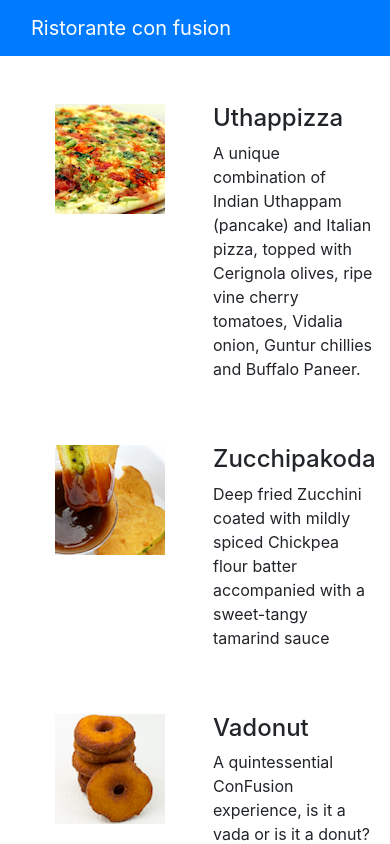
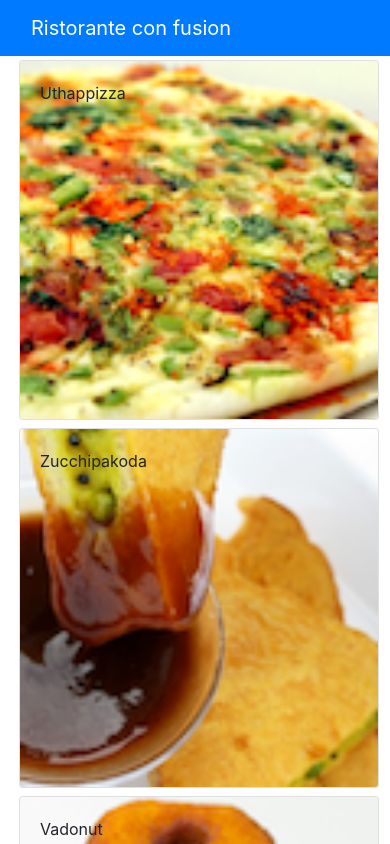
Before and after one commit to bicipeng/Confusion-Menu, a React (Create React App) app: page / in a window 390 px wide. Shown: the top 844 px of the page. Built offline with nearby package versions, Linux system fonts and the light colour scheme.

Commit message:
feat: first assignment

```diff
--- a/package.json
+++ b/package.json
@@ -27,5 +27,8 @@
       "last 1 firefox version",
       "last 1 safari version"
     ]
+  },
+  "devDependencies": {
+    "eslint-config-react-app": "^5.0.2"
   }
 }
--- a/src/App.js
+++ b/src/App.js
@@ -1,23 +1,33 @@
-import React from 'react';
+import React,{Component}from 'react';
 //import logo from './logo.svg';
 import {Navbar,NavbarBrand} from 'reactstrap'
 //import reactstrap component Navbar
 //narbarBrand for name
 import './App.css';
-import Menu from './components/menucomponent' //menu is every thing you import from menucomponent and you use it in the <menu/>
+import Menu from './components/MenuComponent' //menu is every thing you import from menucomponent and you use it in the <menu/>
+
+import { DISHES } from './shared/dishes';
 
 
-function App() {
+class App extends Component {
+constructor(props){
+  super(props);
+  this.state={
+    dishes:DISHES
+  };
+}
+render(){
   return (
-    <div >
+    <div>
       <Navbar dark color='primary'>
         <div className = 'container'>
           <NavbarBrand href='/'>Ristorante con fusion </NavbarBrand>
         </div>
       </Navbar>
-      <Menu/>
+      <Menu dishes ={this.state.dishes}/>
     </div>
   );
 }
+}
 
 export default App;
--- /dev/null
+++ b/src/components/DishComments.js
@@ -0,0 +1,16 @@
+import React from 'react';
+
+const DishComments = props =>{
+
+const {comment,author,date}=props.comment
+return (
+    <div>
+  <ul>{comment}</ul>
+  <ul>{`-- ${author} , ${date}`}</ul>
+</div>
+    )
+
+
+}
+
+export default DishComments
--- /dev/null
+++ b/src/components/DishdetailComponent.js
@@ -0,0 +1,40 @@
+import React from 'react';
+import {Card,CardImg,CardText,CardBody,CardTitle} from 'reactstrap'
+import DishComments from './DishComments';
+
+
+const DishDetail =props=>{
+
+  const dish=props.singleDish
+        return(
+            <div className='row'>
+                <div className="col-12 col-md-5 m-1">
+            <Card >
+            <CardImg with="100%" src={dish.image} alt={dish.name}/>
+            <CardBody >
+            <CardTitle>{dish.name}</CardTitle>
+            <CardText>{dish.description}</CardText>
+            </CardBody>
+        </Card>
+
+        </div>
+        <div className="col-12 col-md-5 m-1">
+
+{dish.comments ?  (
+<div>
+    <h4>Comments</h4>
+     {dish.comments.map((comment,index)=>(
+        <DishComments comment={comment} key={index}/>
+     ))}
+
+     </div>
+     ) : null
+      }
+        </div>
+         </div>
+        )
+
+
+}
+
+export default DishDetail;
--- a/src/components/menucomponent.js
+++ b/src/components/menucomponent.js
@@ -1,5 +1,6 @@
 import React,{Component} from 'react'; //allows you to create component
-import {Media} from 'reactstrap'
+import {Card,CardImg,CardImgOverlay,CardTitle} from 'reactstrap'
+import DishDetail from './DishdetailComponent'
 
 class Menu extends Component{ //component name is menu which is a class
 
@@ -7,67 +8,44 @@
 
      super(props);
      this.state={ //state stores in properties related to this component that we can make use of
-        dishes:[ {
-            id: 0,
-            name:'Uthappizza',
-            image: 'assets/images/uthappizza.png',
-            category: 'mains',
-            label:'Hot',
-            price:'4.99',
-            description:'A unique combination of Indian Uthappam (pancake) and Italian pizza, topped with Cerignola olives, ripe vine cherry tomatoes, Vidalia onion, Guntur chillies and Buffalo Paneer.'                        },
-         {
-            id: 1,
-            name:'Zucchipakoda',
-            image: 'assets/images/zucchipakoda.png',
-            category: 'appetizer',
-            label:'',
-            price:'1.99',
-            description:'Deep fried Zucchini coated with mildly spiced Chickpea flour batter accompanied with a sweet-tangy tamarind sauce'                        },
-         {
-            id: 2,
-            name:'Vadonut',
-            image: 'assets/images/vadonut.png',
-            category: 'appetizer',
-            label:'New',
-            price:'1.99',
-            description:'A quintessential ConFusion experience, is it a vada or is it a donut?'                        },
-         {
-            id: 3,
-            name:'ElaiCheese Cake',
-            image: 'assets/images/elaicheesecake.png',
-            category: 'dessert',
-            label:'',
-            price:'2.99',
-            description:'A delectable, semi-sweet New York Style Cheese Cake, with Graham cracker crust and spiced with Indian cardamoms'                        }
-         ]
+        selectedDish:{}
 
      }
+     this.onDishSelect=this.onDishSelect.bind(this)
     }
+
+    onDishSelect(dish){
+        this.setState(
+            {
+                selectedDish:dish
+            }
+            )
+    }
+    renderDish(dish){//only render the dish when you click on it ,make the card in the
+        //render dish function
+        return ( dish ?
+        <DishDetail/> :null)
+        }
+
 
     render(){//render is a method which will return the coresponding view of the component
 //since dishes is store in the class we can access through this.state.prot
 //create a list of men
-        const menu=this.state.dishes.map((dish) => {
+console.log("******",this.props)
+        const menu=this.props.dishes.map((dish) => {
             return (
-                // return a lay out in map function
-                // dont forget the key when we map in react
-                // Now, whenever you construct a list of items
-                // in React, every item requires a key attribute to be specified
-                // for it. So, this is where we are taking a list of items and then
-                //  rendering them here. And then so the key helps when React is rendering
-                // these items on the screen. The key helps React to recognize each one of these
-                //  elements and while it is updating the screen so the keys will enable it to identify each of those elements uniquely
-                <div key ={dish.id} className="col-12 mt-5">
-                    <Media tag='li'>
-                        <Media left middle>
-                            <Media object src={dish.image} alt={dish.name}/>
-                        </Media>
-                        <Media body className='ml-5'>
-                            <Media heading>{dish.name}</Media>
-                            <p>{dish.description}</p>
-                        </Media>
 
-                    </Media>
+                <div key ={dish.id} className="col-12 col-md-5 m-1">
+                    <Card onClick={()=>this.onDishSelect(dish)} >
+
+                            <CardImg with="100%" object src={dish.image} alt={dish.name}/>
+                        <CardImgOverlay>
+
+                            <CardTitle>{dish.name}</CardTitle>
+
+                        </CardImgOverlay>
+
+                    </Card>
                 </div>
 
             )
@@ -76,12 +54,12 @@
         return(
 <div className='container'>
     <div className ='row'>
-        {/* will contain a list of dishes in the rest. media list  */}
-        <Media list>
            {menu}
-        </Media>
-        {/* the map function can be place here instead of seperating into two blocks of codes */}
     </div>
+
+        {this.state.selectedDish ?
+        ( <DishDetail  singleDish={this.state.selectedDish}/>)
+        :null}
 </div>
         );
     }
--- /dev/null
+++ b/src/shared/dishes.js
@@ -0,0 +1,185 @@
+export const DISHES=[
+   {
+   id: 0,
+   name:'Uthappizza',
+   image: 'assets/images/uthappizza.png',
+   category: 'mains',
+   label:'Hot',
+   price:'4.99',
+   description:'A unique combination of Indian Uthappam (pancake) and Italian pizza, topped with Cerignola olives, ripe vine cherry tomatoes, Vidalia onion, Guntur chillies and Buffalo Paneer.',
+   comments: [
+       {
+       id: 0,
+       rating: 5,
+       comment: "Imagine all the eatables, living in conFusion!",
+       author: "John Lemon",
+       date: "2012-10-16T17:57:28.556094Z"
+       },
+       {
+       id: 1,
+       rating: 4,
+       comment: "Sends anyone to heaven, I wish I could get my mother-in-law to eat it!",
+       author: "Paul McVites",
+       date: "2014-09-05T17:57:28.556094Z"
+       },
+       {
+       id: 2,
+       rating: 3,
+       comment: "Eat it, just eat it!",
+       author: "Michael Jaikishan",
+       date: "2015-02-13T17:57:28.556094Z"
+       },
+       {
+       id: 3,
+       rating: 4,
+       comment: "Ultimate, Reaching for the stars!",
+       author: "Ringo Starry",
+       date: "2013-12-02T17:57:28.556094Z"
+       },
+       {
+       id: 4,
+       rating: 2,
+       comment: "It's your birthday, we're gonna party!",
+       author: "25 Cent",
+       date: "2011-12-02T17:57:28.556094Z"
+       }
+   ]                        },
+   {
+   id: 1,
+   name:'Zucchipakoda',
+   image: 'assets/images/zucchipakoda.png',
+   category: 'appetizer',
+   label:'',
+   price:'1.99',
+   description:'Deep fried Zucchini coated with mildly spiced Chickpea flour batter accompanied with a sweet-tangy tamarind sauce',
+   comments: [
+       {
+       id: 0,
+       rating: 5,
+       comment: "Imagine all the eatables, living in conFusion!",
+       author: "John Lemon",
+       date: "2012-10-16T17:57:28.556094Z"
+       },
+       {
+       id: 1,
+       rating: 4,
+       comment: "Sends anyone to heaven, I wish I could get my mother-in-law to eat it!",
+       author: "Paul McVites",
+       date: "2014-09-05T17:57:28.556094Z"
+       },
+       {
+       id: 2,
+       rating: 3,
+       comment: "Eat it, just eat it!",
+       author: "Michael Jaikishan",
+       date: "2015-02-13T17:57:28.556094Z"
+       },
+       {
+       id: 3,
+       rating: 4,
+       comment: "Ultimate, Reaching for the stars!",
+       author: "Ringo Starry",
+       date: "2013-12-02T17:57:28.556094Z"
+       },
+       {
+       id: 4,
+       rating: 2,
+       comment: "It's your birthday, we're gonna party!",
+       author: "25 Cent",
+       date: "2011-12-02T17:57:28.556094Z"
+       }
+   ]
+   },
+   {
+   id: 2,
+   name:'Vadonut',
+   image: 'assets/images/vadonut.png',
+   category: 'appetizer',
+   label:'New',
+   price:'1.99',
+   description:'A quintessential ConFusion experience, is it a vada or is it a donut?',
+   comments: [
+       {
+       id: 0,
+       rating: 5,
+       comment: "Imagine all the eatables, living in conFusion!",
+       author: "John Lemon",
+       date: "2012-10-16T17:57:28.556094Z"
+       },
+       {
+       id: 1,
+       rating: 4,
+       comment: "Sends anyone to heaven, I wish I could get my mother-in-law to eat it!",
+       author: "Paul McVites",
+       date: "2014-09-05T17:57:28.556094Z"
+       },
+       {
+       id: 2,
+       rating: 3,
+       comment: "Eat it, just eat it!",
+       author: "Michael Jaikishan",
+       date: "2015-02-13T17:57:28.556094Z"
+       },
+       {
+       id: 3,
+       rating: 4,
+       comment: "Ultimate, Reaching for the stars!",
+       author: "Ringo Starry",
+       date: "2013-12-02T17:57:28.556094Z"
+       },
+       {
+       id: 4,
+       rating: 2,
+       comment: "It's your birthday, we're gonna party!",
+       author: "25 Cent",
+       date: "2011-12-02T17:57:28.556094Z"
+       }
+   ]
+   },
+   {
+   id: 3,
+   name:'ElaiCheese Cake',
+   image: 'assets/images/elaicheesecake.png',
+   category: 'dessert',
+   label:'',
+   price:'2.99',
+   description:'A delectable, semi-sweet New York Style Cheese Cake, with Graham cracker crust and spiced with Indian cardamoms',
+   comments: [
+       {
+       id: 0,
+       rating: 5,
+       comment: "Imagine all the eatables, living in conFusion!",
+       author: "John Lemon",
+       date: "2012-10-16T17:57:28.556094Z"
+       },
+       {
+       id: 1,
+       rating: 4,
+       comment: "Sends anyone to heaven, I wish I could get my mother-in-law to eat it!",
+       author: "Paul McVites",
+       date: "2014-09-05T17:57:28.556094Z"
+       },
+       {
+       id: 2,
+       rating: 3,
+       comment: "Eat it, just eat it!",
+       author: "Michael Jaikishan",
+       date: "2015-02-13T17:57:28.556094Z"
+       },
+       {
+       id: 3,
+       rating: 4,
+       comment: "Ultimate, Reaching for the stars!",
+       author: "Ringo Starry",
+       date: "2013-12-02T17:57:28.556094Z"
+       },
+       {
+       id: 4,
+       rating: 2,
+       comment: "It's your birthday, we're gonna party!",
+       author: "25 Cent",
+       date: "2011-12-02T17:57:28.556094Z"
+       }
+   ]
+   }
+];
```
Also changed, not shown: 1 other file (tests, documents, lock files or other folders).
